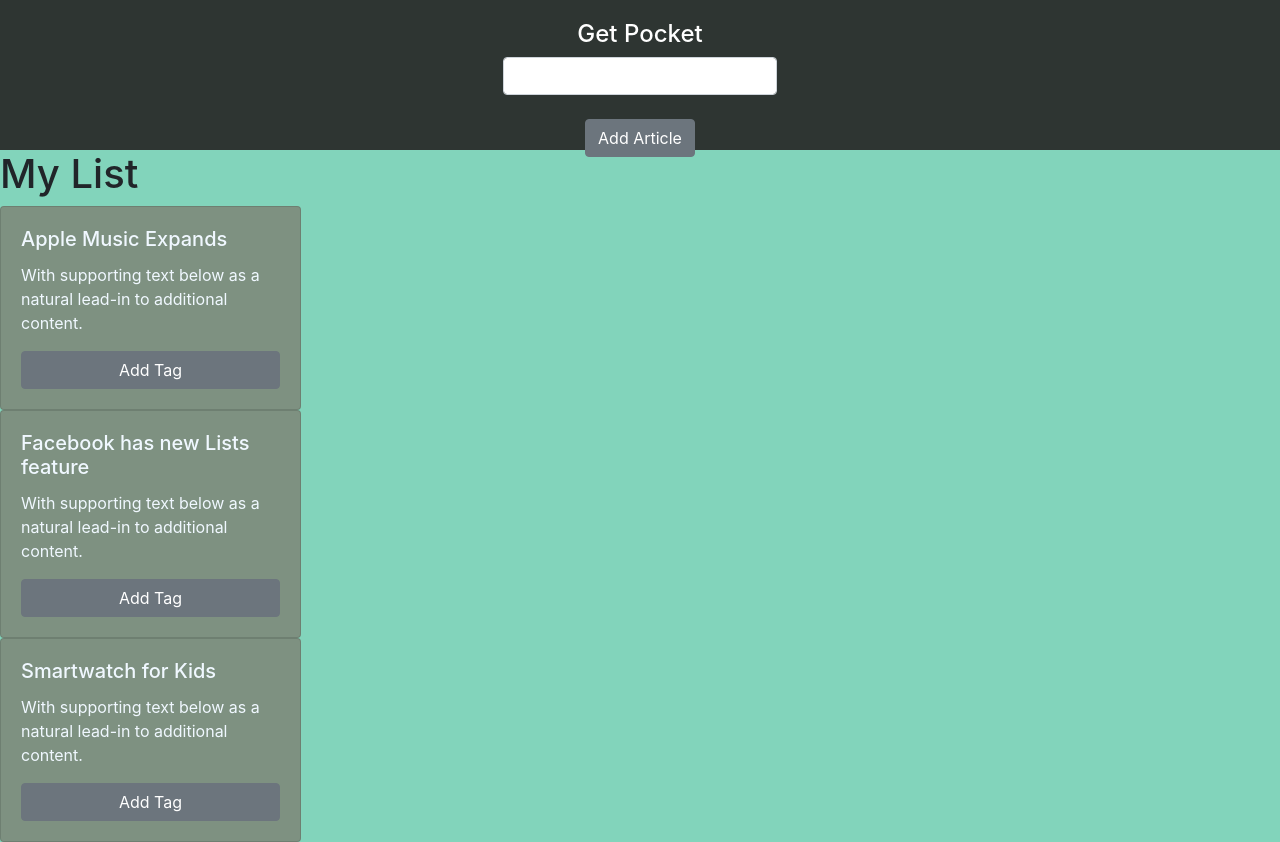
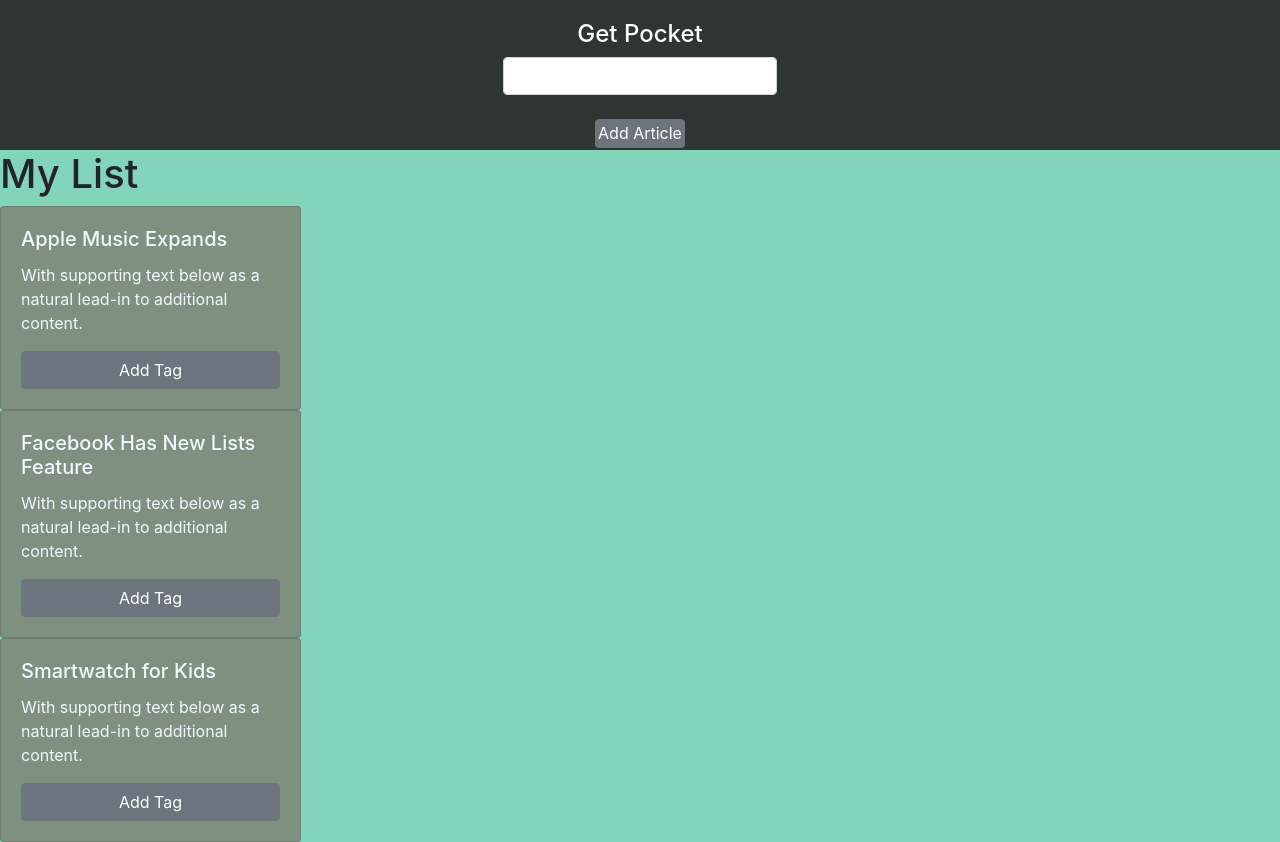
Before and after one commit to stacysn/getpocket, a React (Create React App) app: page / in a window 1280 px wide. Built offline with nearby package versions, Linux system fonts and the light colour scheme.

Commit message:
clean up

```diff
--- a/src/App.js
+++ b/src/App.js
@@ -7,12 +7,17 @@
   constructor(props){
     super(props)
     this.state = {
-      myArticle : ['Apple Music Expands', 'Facebook has new Lists feature', 'Smartwatch for Kids'],
-      newArticle: ''
+      myArticle : ['Apple Music Expands', 'Facebook Has New Lists Feature', 'Smartwatch for Kids'],
+      newArticle: '',
+      addArticleToList: ''
     }
     this.addArticle = this.addArticle.bind(this);
+    // this.loadArticles = this.loadArticles.bind(this);
   }
 
+  // componentDidMount(){
+  //     this.loadArticles()
+  // }
 
   addArticle (e) {
     this.setState({
@@ -23,20 +28,14 @@
     )
     console.log("my Article", this.state.myArticle);
   }
-//
-  // addArticle = (e) => {
-  //   let newArticle = []
-  //   console.log("e", e);
-  //   for (let i = 0; i < e.length; i++){
-  //     newArticle.push(e)
+
+  // loadArticles() {
+  //   for (let i = 0; i < this.state.myArticle.length; i++){
+  //     this.setState({ addArticleToList: this.state.myArticle[i]});
+  //     console.log("myArticle", this.state.addArticleToList);
   //   }
-    // let currentState = this.state;
-    // currentState.chartData.datasets[0].data = sizeArr
-    // this.setState(
-    //   { chartData: update(this.state.chartData, {datasets: {data: {$set: sizeArr}}})
-    // })
-
-// }
+  //   console.log("THIS IS ADD Article", this.state.addArticleToList);
+  // }
 
   render() {
     return (
--- a/src/Head/Header.js
+++ b/src/Head/Header.js
@@ -2,11 +2,7 @@
 import '../App.css';
 import { Button, FormGroup, Label, Input } from 'reactstrap';
 
-
-
-
 class Header extends Component {
-
   render() {
     return (
       <div className="App">
@@ -21,7 +17,7 @@
               />
            </Label>
          </FormGroup>
-         <Button type="submit" onClick={(e) => this.props.addArticle(e)}> Add Article</Button>
+         <Button type="submit" style={{padding: '0.1rem'}} onClick={(e) => this.props.addArticle(e)}> Add Article</Button>
         </header>
       </div>
     )
```
